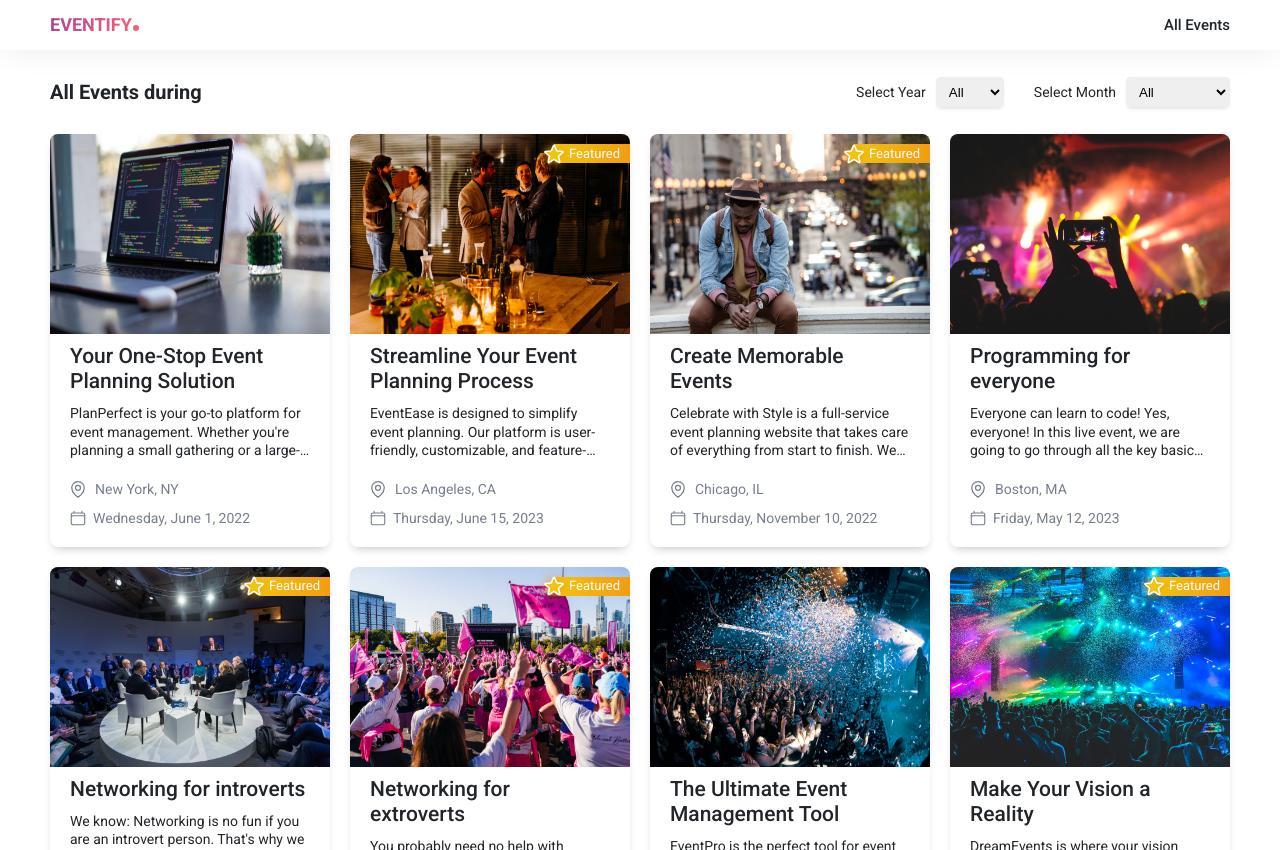
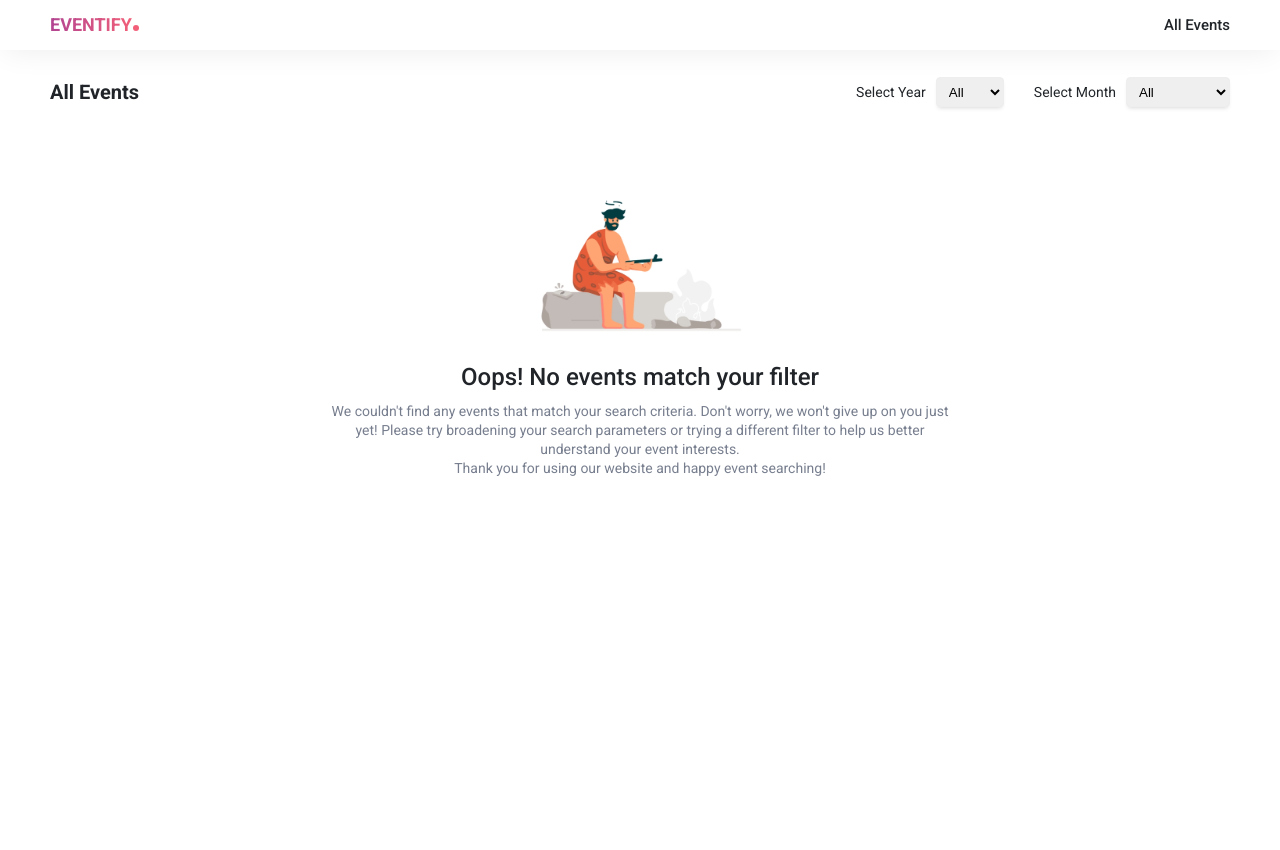
Before and after one commit to tkmpraveens/nextjs-learning, a Next.js app in the folder routing-playground/: page /event in a window 1280 px wide. Before the commit this address had no page. Built offline with nearby package versions, Linux system fonts and the light colour scheme.

Commit message:
#1 - Bug related to month and year reload has been fixed

```diff
--- a/routing-playground/components/event/empty/event-empty.js
+++ b/routing-playground/components/event/empty/event-empty.js
@@ -1,23 +1,17 @@
 import Image from "next/image";
 
 import classes from "./event-empty.module.scss";
-
-import { getMonthDetails } from "../search/monthList";
-import { getYearDetails } from "../search/yearList";
 
 import { imageLoader } from "@/utils";
 
 const EventEmpty = (props) => {
   const { year, month } = props;
 
-  const yearDetails = getYearDetails(year);
-  const monthDetails = getMonthDetails(month);
-
   const title =
     year || month
       ? `Oops! No events match for
-      ${monthDetails?.option !== "all" ? monthDetails?.label : ""}
-      ${yearDetails?.option !== "all" ? yearDetails?.label : ""} `
+      ${month?.option !== "all" ? month?.label : ""}
+      ${year?.option !== "all" ? year?.label : ""} `
       : "Oops! No events match your filter";
 
   return (
--- a/routing-playground/components/event/search/event-search.js
+++ b/routing-playground/components/event/search/event-search.js
@@ -10,23 +10,27 @@ import { useRouter } from "next/router";
 
 const EventSearch = (props) => {
   const router = useRouter();
+
+  const [year, setYear] = useState();
+  const [month, setMonth] = useState(undefined);
+
   const { type } = props;
 
-  const [year, setYear] = useState(props.year ?? "all");
-  const [month, setMonth] = useState(props.month ?? "all");
+  useEffect(() => {
+    setYear(props.year?.option);
+    setMonth(props.month?.option);
+  }, [props.year, props.month]);
 
   useEffect(() => {
-    initiateRedirection(year, month);
+    initiateRedirection();
   }, [year, month]);
 
   const initiateRedirection = () => {
-    if (year && month) {
-      if (year !== "all" || month !== "all") {
-        router.push(`/event/${year}/${month}`);
-      } else if (year === "all" && month === "all") {
-        if (type === "featured") router.push(`/`);
-        else if (type === "filter" || type === "all") router.push(`/event`);
-      }
+    if (year === "all" && month === "all") {
+      if (type === "featured") router.push(`/`);
+      else if (type === "filter" || type === "all") router.push(`/event`);
+    } else if (year || month) {
+      router.push(`/event/${year ?? "all"}/${month ?? "all"}`);
     }
   };
 
--- a/routing-playground/next.config.js
+++ b/routing-playground/next.config.js
@@ -1,6 +1,6 @@
 /** @type {import('next').NextConfig} */
 const nextConfig = {
-  reactStrictMode: true,
+  reactStrictMode: false,
   images: {
     loader: "akamai",
     path: "",
--- a/routing-playground/pages/event/[...slug].js
+++ b/routing-playground/pages/event/[...slug].js
@@ -9,18 +9,32 @@ import Event from "@/components/event/list/event";
 
 const FilteredEventListPage = () => {
   const [eventList, setEventList] = useState([]);
+
+  const [yearParam, setYearParam] = useState(undefined);
+  const [monthParam, setMonthParam] = useState(undefined);
+
+  const [year, setYear] = useState(undefined);
+  const [month, setMonth] = useState(undefined);
+
   const router = useRouter();
-
   const slug = router?.query?.slug ?? undefined;
-  const yearParam = slug?.[0] ?? "all";
-  const monthParam = slug?.[1] ?? "all";
-
-  const year = getYearDetails(yearParam);
-  const month = getMonthDetails(monthParam);
 
   useEffect(() => {
-    const eventList = getFilteredEventList(yearParam, monthParam);
-    setEventList(eventList);
+    setYearParam(slug?.[0]);
+    setMonthParam(slug?.[1]);
+  }, [slug]);
+
+  useEffect(() => {
+    if (yearParam && monthParam) {
+      const year = getYearDetails(yearParam);
+      const month = getMonthDetails(monthParam);
+
+      setYear(year);
+      setMonth(month);
+
+      const eventList = getFilteredEventList(yearParam, monthParam);
+      setEventList(eventList);
+    }
   }, [yearParam, monthParam]);
 
   const eventTitle =
@@ -35,8 +49,8 @@ const FilteredEventListPage = () => {
       <Event
         type="filter"
         title={eventTitle}
-        year={yearParam}
-        month={monthParam}
+        year={year}
+        month={month}
         eventList={eventList}
       />
     </div>
```
